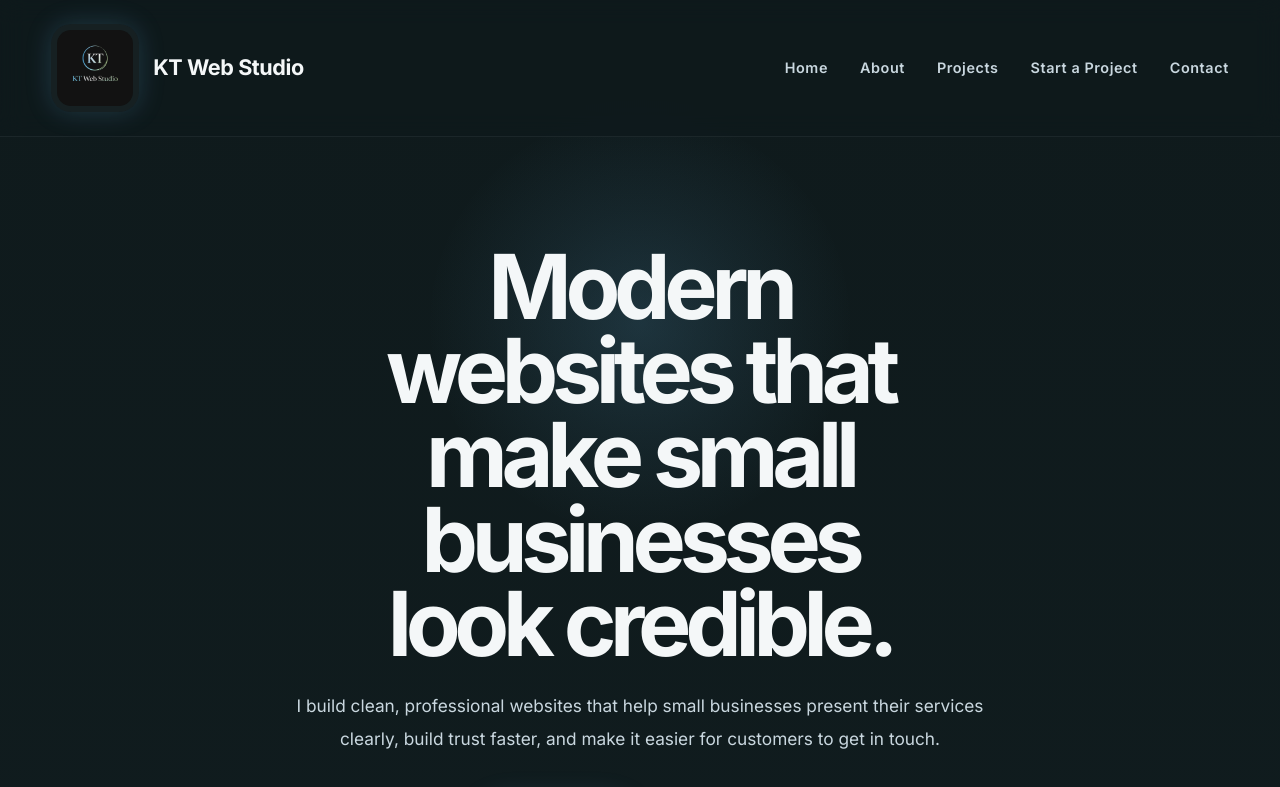
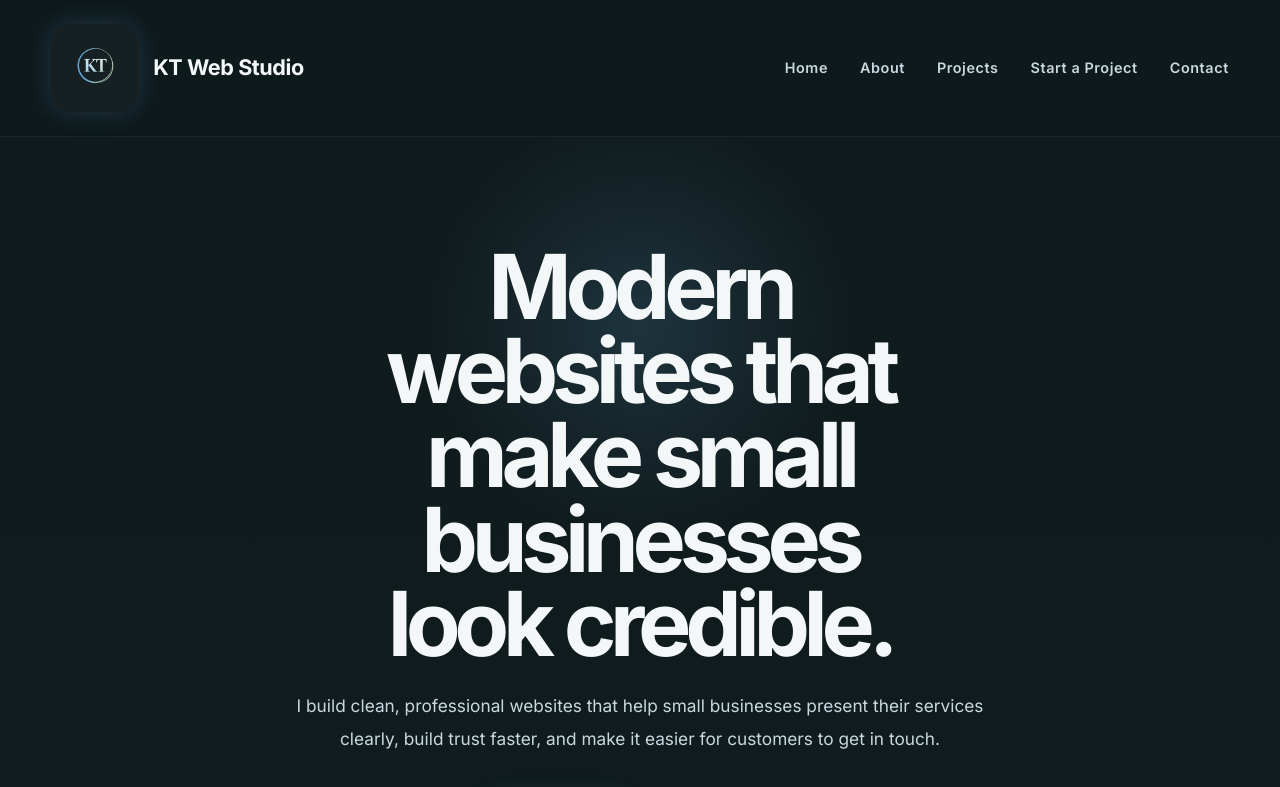
Before and after one commit to Kolla95/portfolio, a plain HTML site: page index.html in a window 1280 px wide. Shown: the top 787 px of the page. Drawn offline with Linux system fonts and the light colour scheme.

Commit message:
Fixed logo by cropping to icon only

```diff
--- a/index.html
+++ b/index.html
@@ -36,7 +36,7 @@
   <header class="site-header">
     <div class="header-inner">
       <div class="logo">
-        <img src="images/KT-Web-Studio.jpg" alt="KT Web Studio logo" />
+        <img src="images/KT-logo.png" alt="KT Web Studio logo" />
         <span>KT Web Studio</span>
       </div>
 
```
Also changed, not shown: images/KT-logo.png (added).
